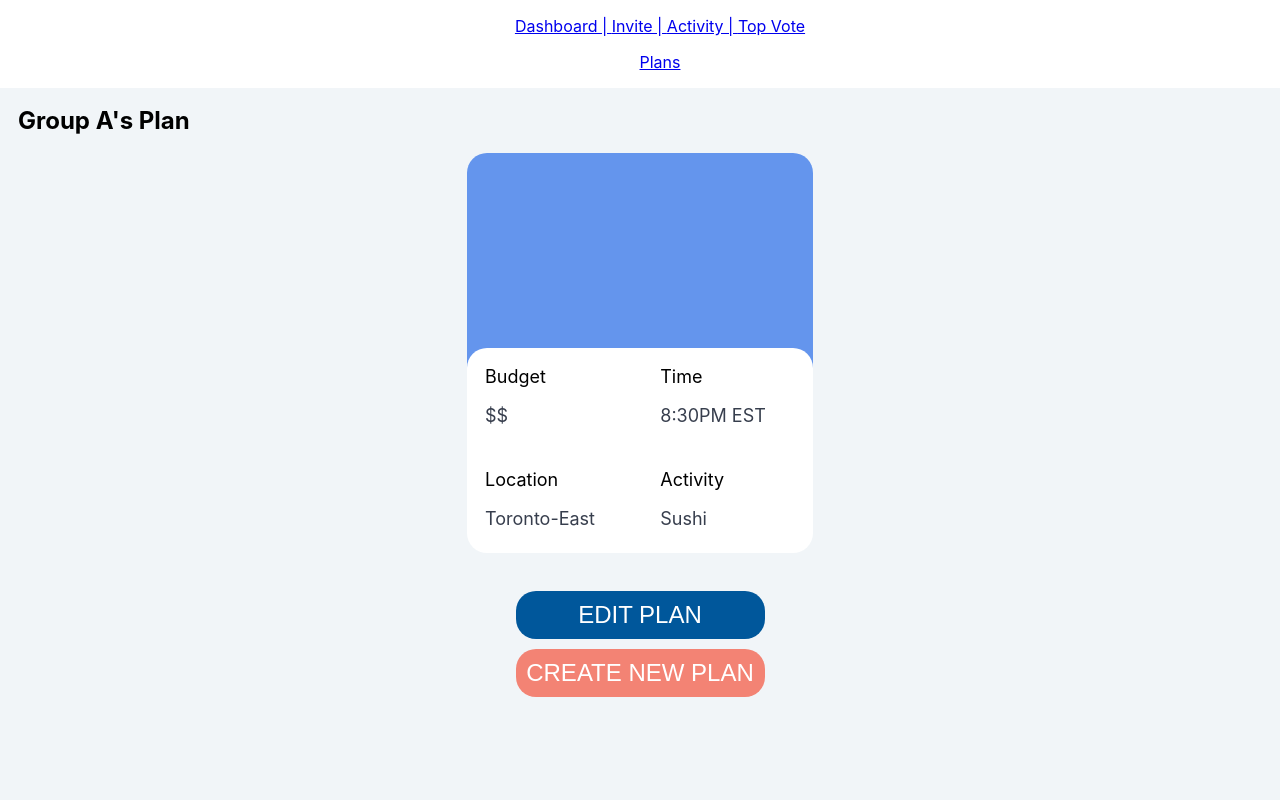
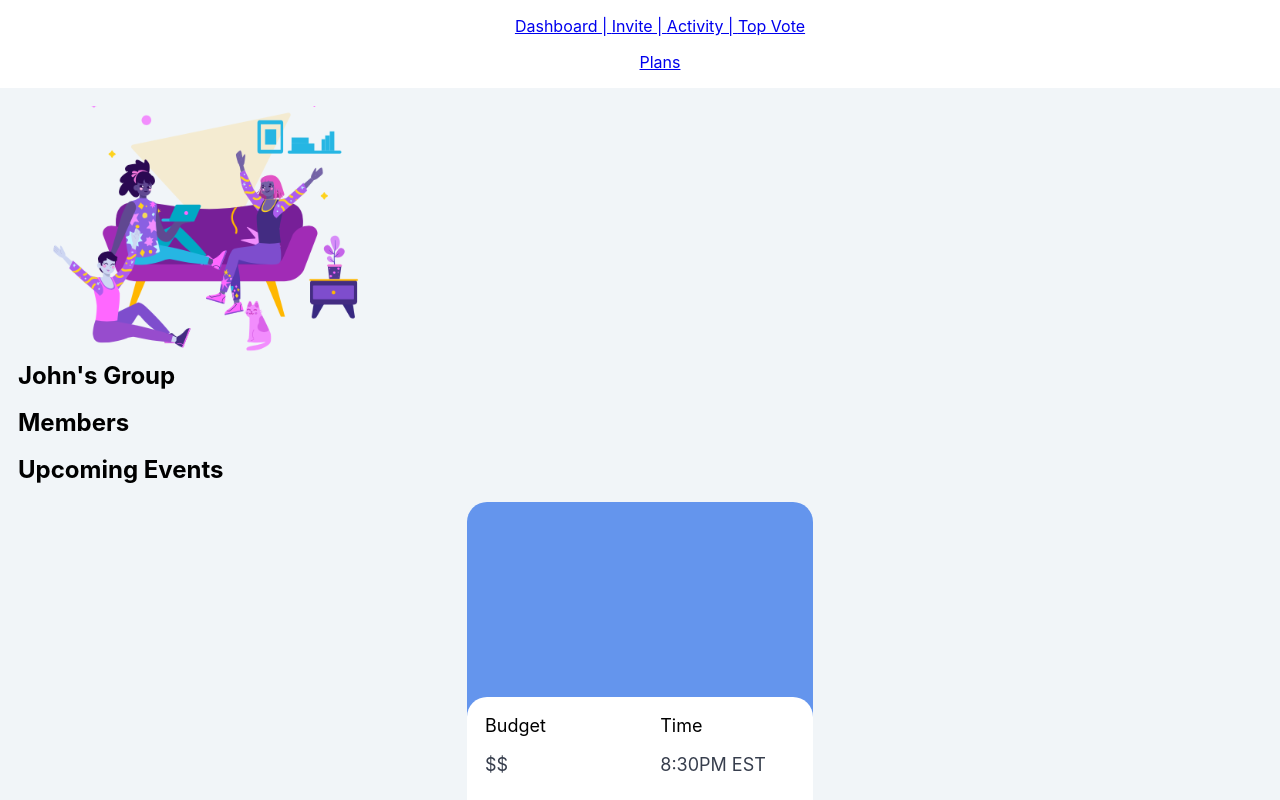
Before and after one commit to Team-Best-KOHO-Decode/Frontend, a React (Create React App) app: page /plans in a window 1280 px wide. Shown: the top 800 px of the page. Built offline with nearby package versions, Linux system fonts and the light colour scheme.

Commit message:
added image and text
need to add avatars

```diff
--- a/src/GroupPlanSummary/index.tsx
+++ b/src/GroupPlanSummary/index.tsx
@@ -1,11 +1,16 @@
 import Button from "../Components/Button";
+import { Avatar } from "../Components/Avatar/index";
 import ActivitySummary from "../Components/ActivitySummary";
 import "./styles.css";
+import { ReactComponent as Friends } from "../assets/icons/Friends.svg";
 
 function GroupPlanSummaryPage() {
   return (
     <div className="root">
-      <p className="title">Group A's Plan</p>
+      <Friends />
+      <p className="title">John's Group</p>
+      <p className="title">Members</p>
+      <p className="title">Upcoming Events</p>
       <ActivitySummary
         budget="$$"
         time="8:30PM EST"
@@ -13,8 +18,7 @@ function GroupPlanSummaryPage() {
         activity="Sushi"
       />
       <div className="group-summary-buttons">
-        <Button text="Edit Plan" color="secondary" />
-        <Button text="Create New Plan" color="primary" />
+        <Button text="New Event" color="primary" />
       </div>
     </div>
   );
```
Also changed, not shown: src/assets/icons/Friends.svg (added).
